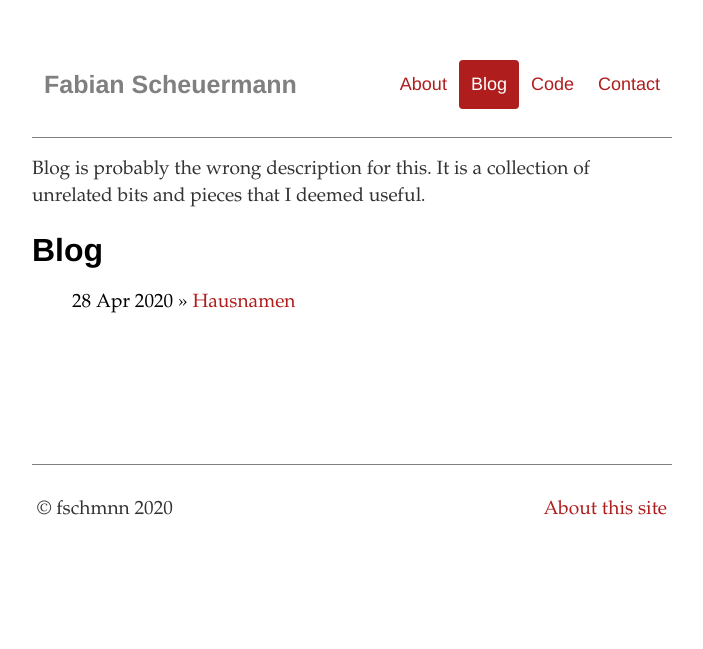
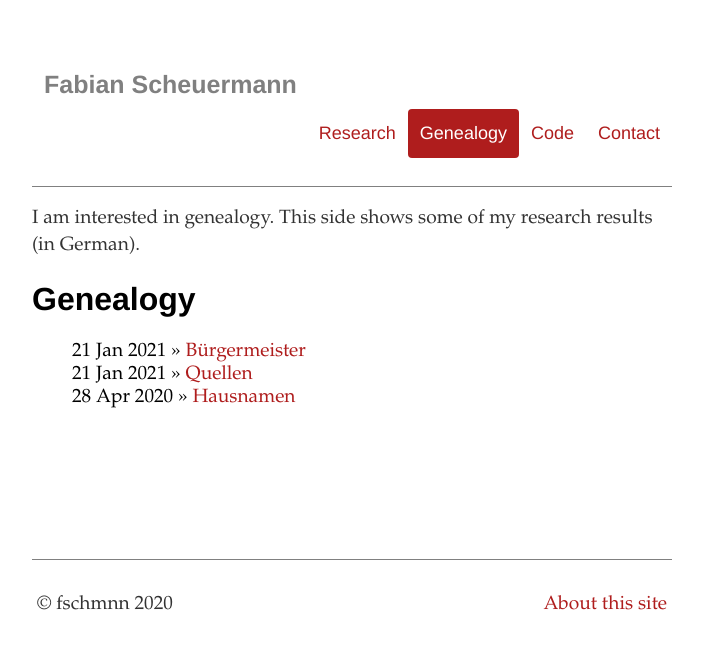
Before and after one commit to fschmnn/fschmnn.github.io, a Jekyll site: the page built from _pages/genealogy.md, in a window 1280 px wide. Shown: the top 649 px of the page, without its empty margins (288-991 px from the left). Built offline with Jekyll 4.4.1, drawn with Linux system fonts in a browser that asks for light colours.

```diff
--- a/_config.yml
+++ b/_config.yml
@@ -10,7 +10,7 @@
 # You can create any custom variable you would like, and they will be accessible
 # in the templates via {{ site.myvariable }}.
 
-name: Fabian SCheuermann
+name: Fabian Scheuermann
 title: Fabian Scheuermann
 email: f.scheuermann@uni-heidelberg.de
 github_username:  fschmnn
--- a/_includes/header.html
+++ b/_includes/header.html
@@ -6,8 +6,8 @@
     <div class="header-right">
         {% assign current = page.url | downcase | split: '/' %}
 
-        <a href='/about' {% if current[1] == 'about' %}class='active'{% endif %}>About</a>
-        <a href='/blog' {% if current[1] == 'blog' %}class='active'{% endif %}>Blog</a>
+        <a href='/research' {% if current[1] == 'research' %}class='active'{% endif %}>Research</a>
+        <a href='/genealogy' {% if current[1] == 'genealogy' %}class='active'{% endif %}>Genealogy</a>
         <a href='/code' {% if current[1] == 'code' %}class='active'{% endif %}>Code</a>
         <a href='/contact' {% if current[1] == 'contact' %}class='active'{% endif %}>Contact</a>
     </div>
--- a/_pages/blog.md
+++ b/_pages/genealogy.md
@@ -1,10 +1,10 @@
 ---
 layout: default
-title: Blog
-permalink: /blog/
+title: Genealogy
+permalink: /genealogy/
 ---
 
-Blog is probably the wrong description for this. It is a collection of unrelated bits and pieces that I deemed useful.
+I am interested in genealogy. This side shows some of my research results (in German).
 
 
 # {{ page.title }}
```
Also changed, not shown: _pages/research.md (renamed from _pages/about.md, +3 -3 lines), _posts/2021-01-21-buergermeister.md (added, +56 -0 lines), _posts/2021-01-21-quellen.md (added, +77 -0 lines).
